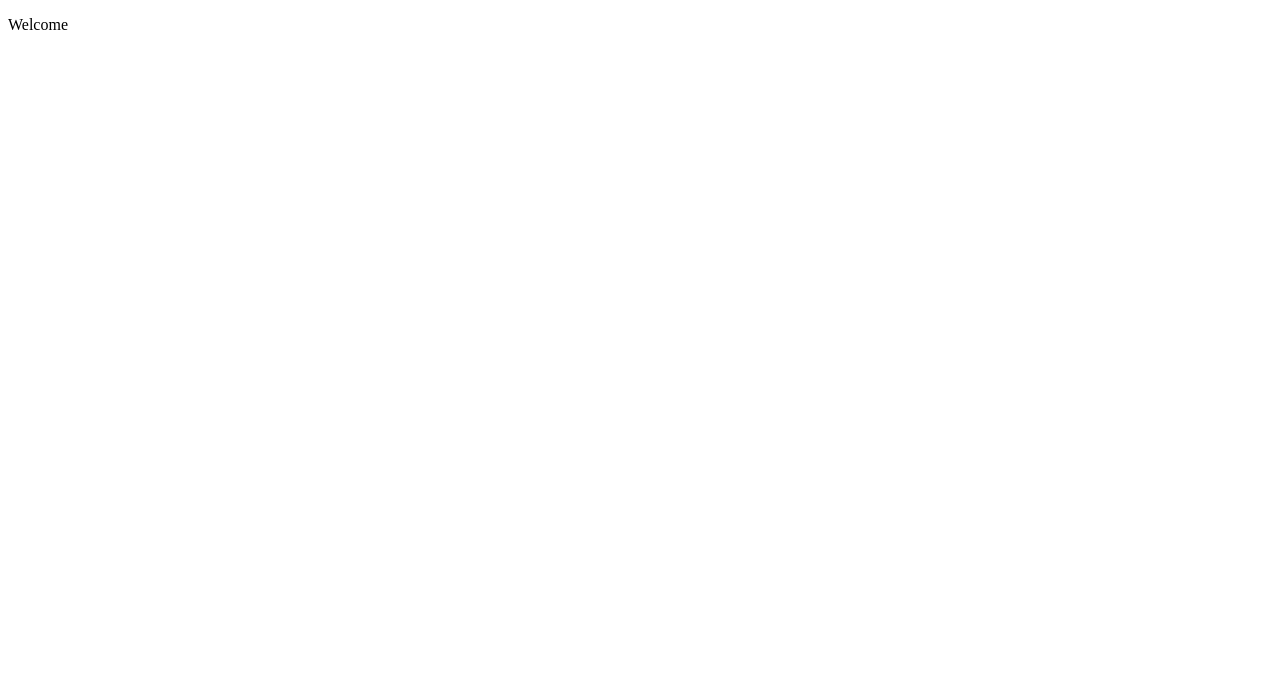
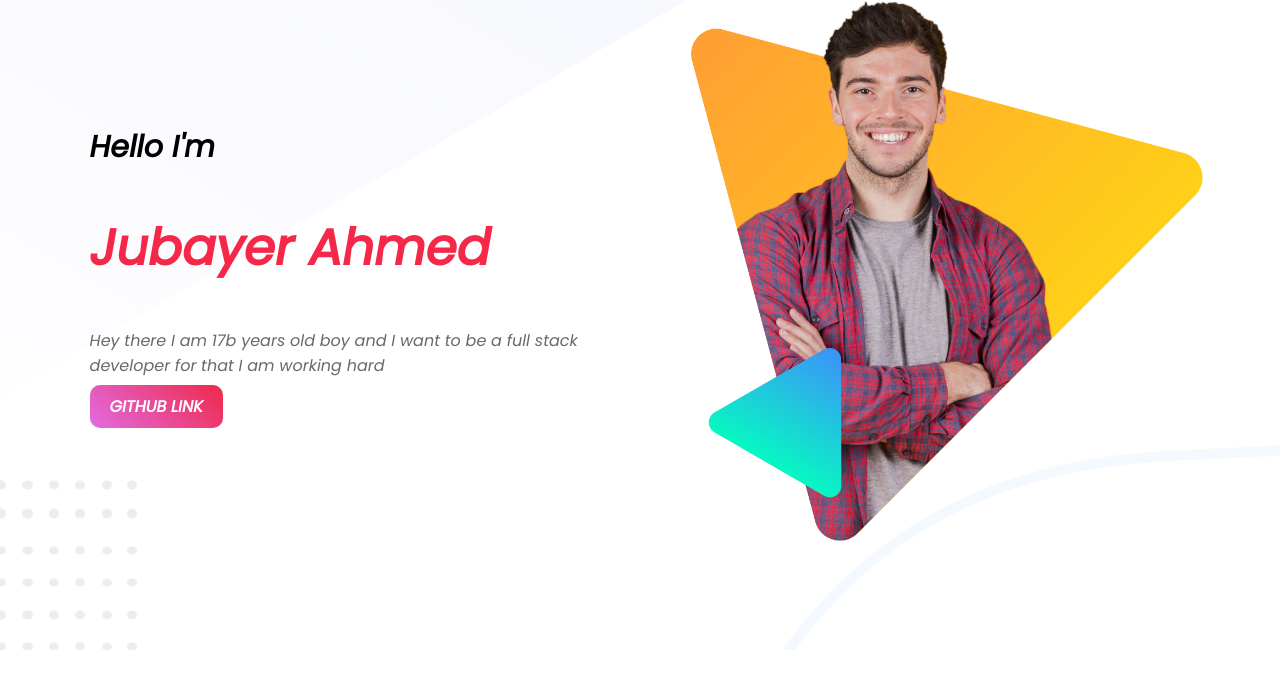
Before and after one commit to Jubo004/personal-website, a plain HTML site: page index.html in a window 1280 px wide. Drawn offline with Linux system fonts and the light colour scheme.

Commit message:
Fisrt Step done or header part done

```diff
--- a/index.html
+++ b/index.html
@@ -4,9 +4,23 @@
     <meta charset="UTF-8">
     <meta http-equiv="X-UA-Compatible" content="IE=edge">
     <meta name="viewport" content="width=, initial-scale=1.0">
-    <title>Document</title>
+    <link href="https://fonts.googleapis.com/css2?family=Poppins:ital@1&display=swap" rel="stylesheet">
+
+    <link rel="stylesheet" href="style.css">
+    <title>JA CEO</title>
 </head>
 <body>
-    <p>Welcome</p>
+    <section class="top-banner">
+        <div id="bio" class="half-width">
+            <h2>Hello I'm</h2>
+            <h1 class="pink-color">Jubayer Ahmed</h1>
+            <p>Hey there I am 17b years old boy and I want to be a full stack developer for that I am working hard</p>
+           <a class="link-button" target="_blank" href="https://github.com/Jubo004">GITHUB LINK</a>
+
+           </div>
+           <div class="half-width">
+               <img src="images/profile1.png" alt="">
+           </div>
+    </section>
 </body>
 </html>
--- /dev/null
+++ b/style.css
@@ -0,0 +1,57 @@
+body{
+    font-family: 'Poppins', sans-serif;
+
+    margin: 0;
+}
+.top-banner{
+    background-image: url("images/header-bg.png");
+
+    background-repeat: no-repeat;
+    background-position: left;
+
+}
+
+
+.half-width{
+    width: 40%;
+    float: left;
+    margin-left:5%;
+    padding-left: 2%;
+
+
+}
+
+h1{
+    font-size: 50px;
+    font-weight: bold;
+
+}
+h2{
+    font-size: 30px ;
+}
+.half-width img{
+    width: 100%;
+}
+p{
+    color:dimgray;
+}
+#bio{
+    padding-top:100px;
+}
+section{
+    height: 500px;
+    padding-bottom: 150px;
+
+
+}
+.pink-color{
+    color: rgb(245, 40, 74);
+}
+.link-button{
+    text-decoration: none;
+    background-image: linear-gradient(45deg, rgb(226, 107, 226), rgb(240, 41, 74));
+    padding: 10px 20px;
+    border-radius: 10px;
+    color: white;
+    font-weight: 700;
+}
```
Also changed, not shown: images/biography-bg.png (added), images/footer-bg.png (added), images/header-bg.png (added), images/latest-work-bg.png (added), images/latest-work/work-1.png (added), images/latest-work/work-2.jpg (added), images/latest-work/work-3.jpg (added), images/peter_dream.png (added), images/profile1.png (added), 1 other file.
